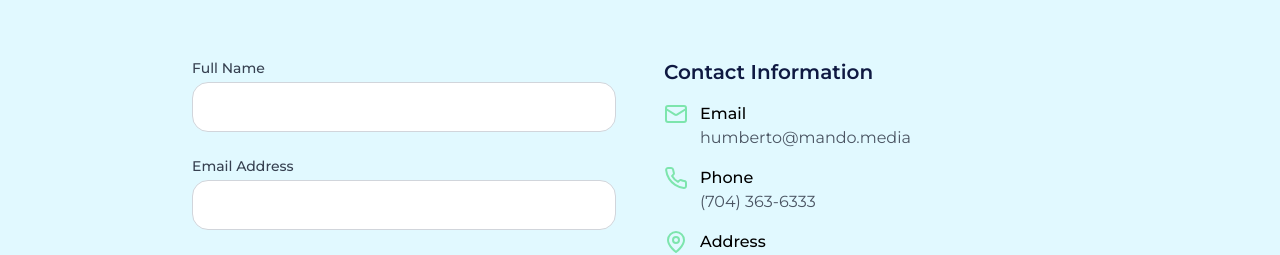
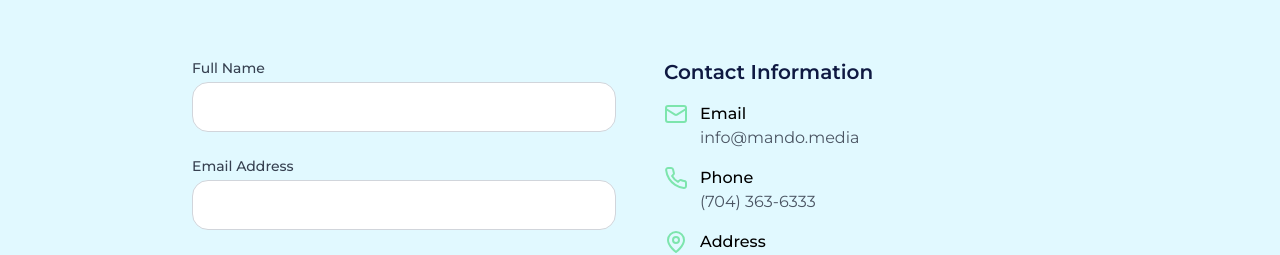
Before and after one commit to cuebish/mmcom, a React (Vite) app: page / in a window 1280 px wide. Shown: the part 3400-3655 px from the top of the page. Built offline with nearby package versions, Linux system fonts and the light colour scheme.

Commit message:
20250627 - Update info email address

```diff
--- a/src/components/Contact.tsx
+++ b/src/components/Contact.tsx
@@ -130,8 +130,8 @@ const Contact = () => {
                   <Mail className="w-6 h-6 text-secondary-dark mr-3" />
                   <div>
                     <p className="font-medium">Email</p>
-                    <a href="mailto:humberto@mando.media" className="text-gray-600 hover:text-primary">
-                      humberto@mando.media
+                    <a href="mailto:info@mando.media" className="text-gray-600 hover:text-primary">
+                      info@mando.media
                     </a>
                   </div>
                 </div>
--- a/src/components/Footer.tsx
+++ b/src/components/Footer.tsx
@@ -36,6 +36,8 @@ const Footer = () => {
     }
   };
 
+  const currentYear = new Date().getFullYear();
+
   return (
     <footer className="bg-[#0f1942] text-white">
       <div className="max-w-7xl mx-auto px-4 sm:px-6 lg:px-8 py-12">
@@ -59,7 +61,7 @@ const Footer = () => {
 
           <div className="flex flex-col md:flex-row md:items-center justify-between">
             <p className="text-sm text-gray-300 mb-4 md:mb-0">
-              © {new Date().getFullYear()} MandoMedia LLC. All rights reserved.
+              © {currentYear} MandoMedia LLC. All rights reserved.
             </p>
             <div className="flex space-x-6">
               <a
--- a/src/pages/Privacy.tsx
+++ b/src/pages/Privacy.tsx
@@ -116,7 +116,7 @@ const Privacy = () => {
               MandoMedia LLC<br />
               1607 AVE PONCE DE LEON STE GM6 #674<br />
               SAN JUAN, PR 00909<br />
-              Email: info@mando-media.com<br />
+              Email: info@mando.media<br />
               Phone: (704) 363-6333
             </p>
           </section>
--- a/src/pages/Terms.tsx
+++ b/src/pages/Terms.tsx
@@ -106,7 +106,7 @@ const Terms = () => {
               MandoMedia LLC<br />
               1607 AVE PONCE DE LEON STE GM6 #674<br />
               SAN JUAN, PR 00909<br />
-              Email: info@mando-media.com<br />
+              Email: info@mando.media<br />
               Phone: (704) 363-6333
             </p>
           </section>
```
